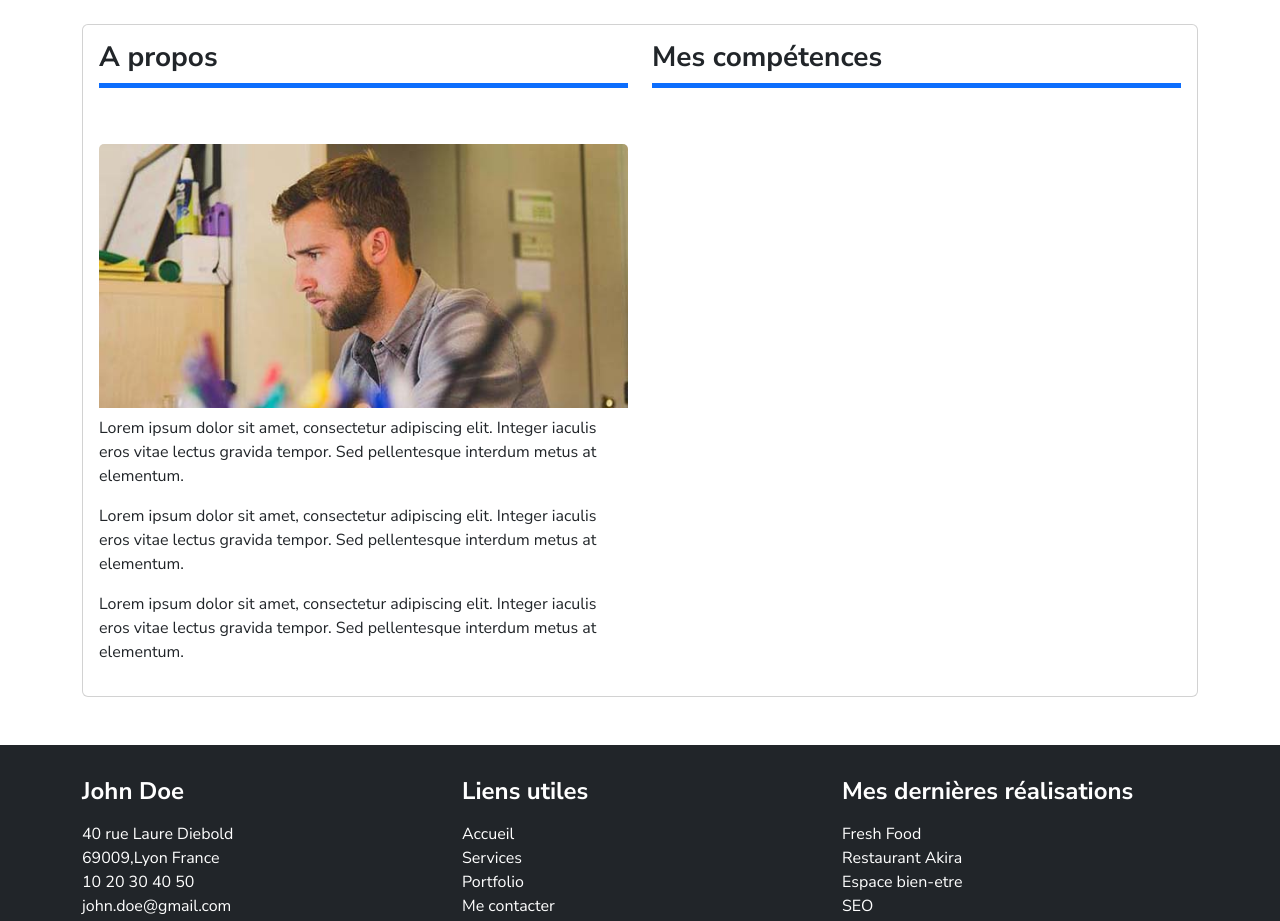
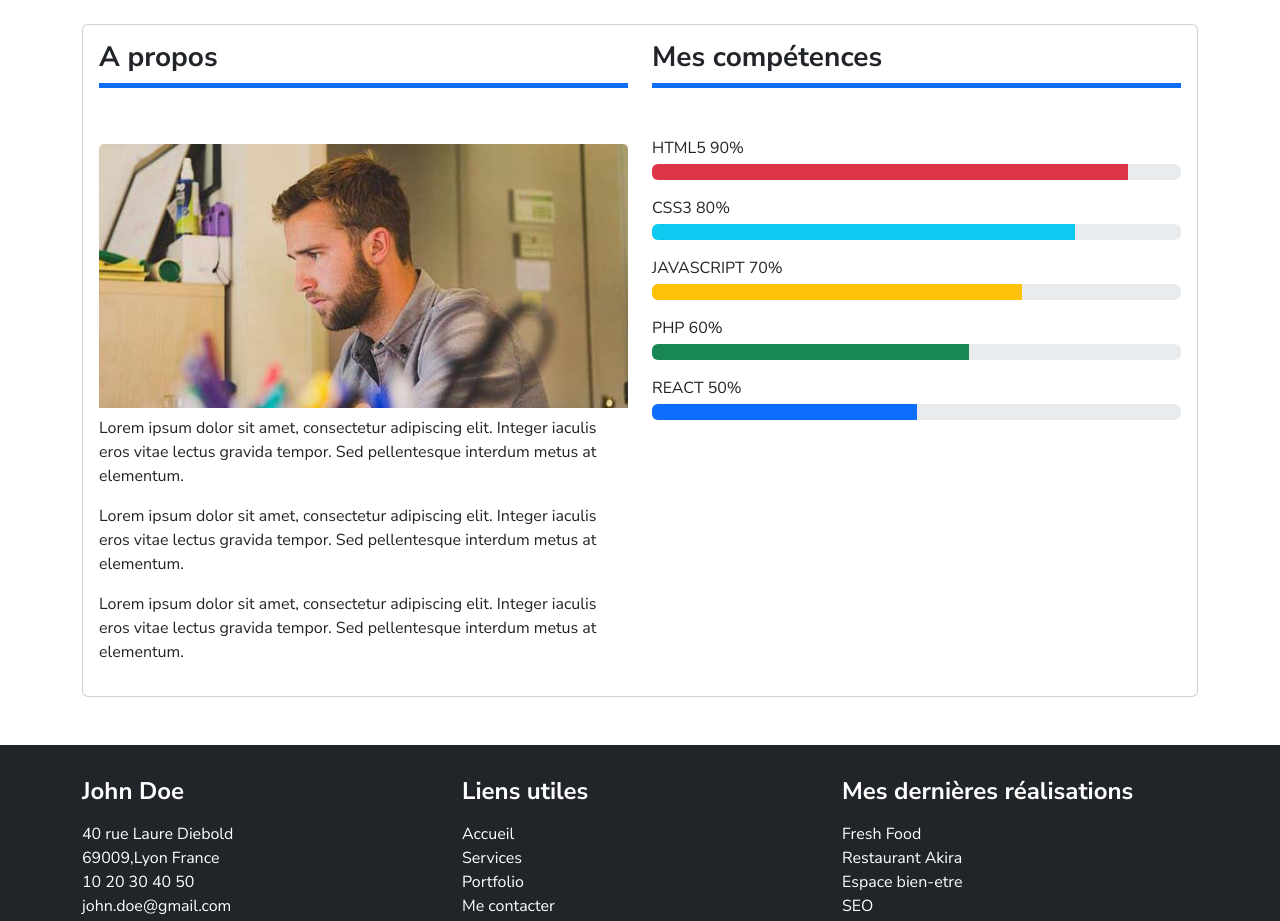
Before and after one commit to CamRossIL/CamRoss-Portfolio-React, a React (Vite) app: page / in a window 1280 px wide. Shown: the part 880-1801 px from the top of the page. Built offline with nearby package versions, Linux system fonts and the light colour scheme.

Commit message:
add ProgressBar to SectionHome

```diff
--- a/src/components/SectionHome.jsx
+++ b/src/components/SectionHome.jsx
@@ -1,5 +1,6 @@
+import Soustitle from "./Soustitle";
+import ProgressBar from "../components/ProgressBar";
 import johndoeimg from "../assets/images/john-doe-about.jpg";
-import Soustitle from "./Soustitle";
 
 function SectionHome() {
   return (
@@ -10,6 +11,7 @@ function SectionHome() {
             <div className="row">
               <div className="col-12 col-md-6">
                 <Soustitle title="A propos" />
+
                 <img src={johndoeimg} alt="John Doe" className="card-img-top mt-5 mb-2" />
                 <div className="card-text">
                   <p>
@@ -29,8 +31,10 @@ function SectionHome() {
                   </p>
                 </div>
               </div>
+
               <div className="col-12 col-md-6">
                 <Soustitle title="Mes compétences" />
+                <ProgressBar />
               </div>
             </div>
           </div>
```
